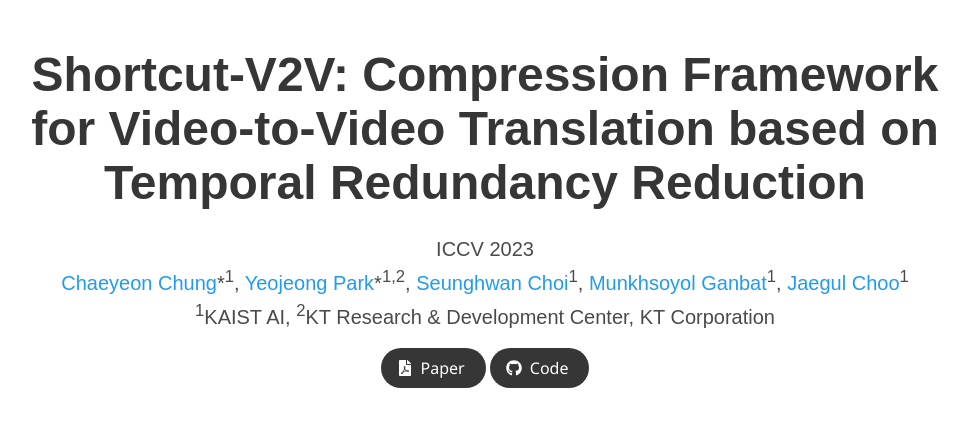
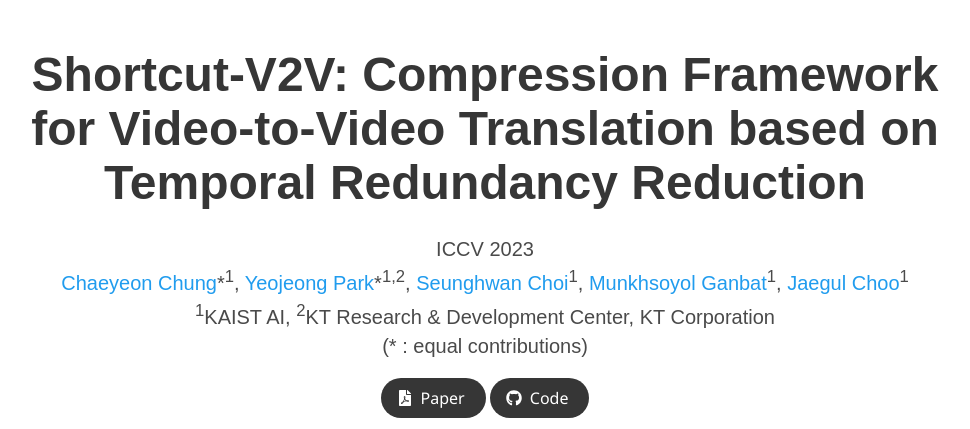
Before and after one commit to shortcut-v2v/shortcut-v2v.github.io, a Jekyll site: the page built from index.md, in a window 1280 px wide and 900 px high, cut to the strip 0-429 px from the top of the window. Shown: the whole strip, without its empty margins (155-1125 px from the left). Built offline with Jekyll 4.4.1, drawn with Linux system fonts in a browser that asks for light colours; some web fonts are replaced.

Commit message:
Update project_page.html

```diff
--- a/_layouts/project_page.html
+++ b/_layouts/project_page.html
@@ -44,6 +44,8 @@
             </span>
           </div>
           {% endif %}
+
+          <div class="is-size-5 publication-authors">(* : equal contributions)</div>
 
           <div class="column has-text-centered">
             <div class="publication-links">
```
